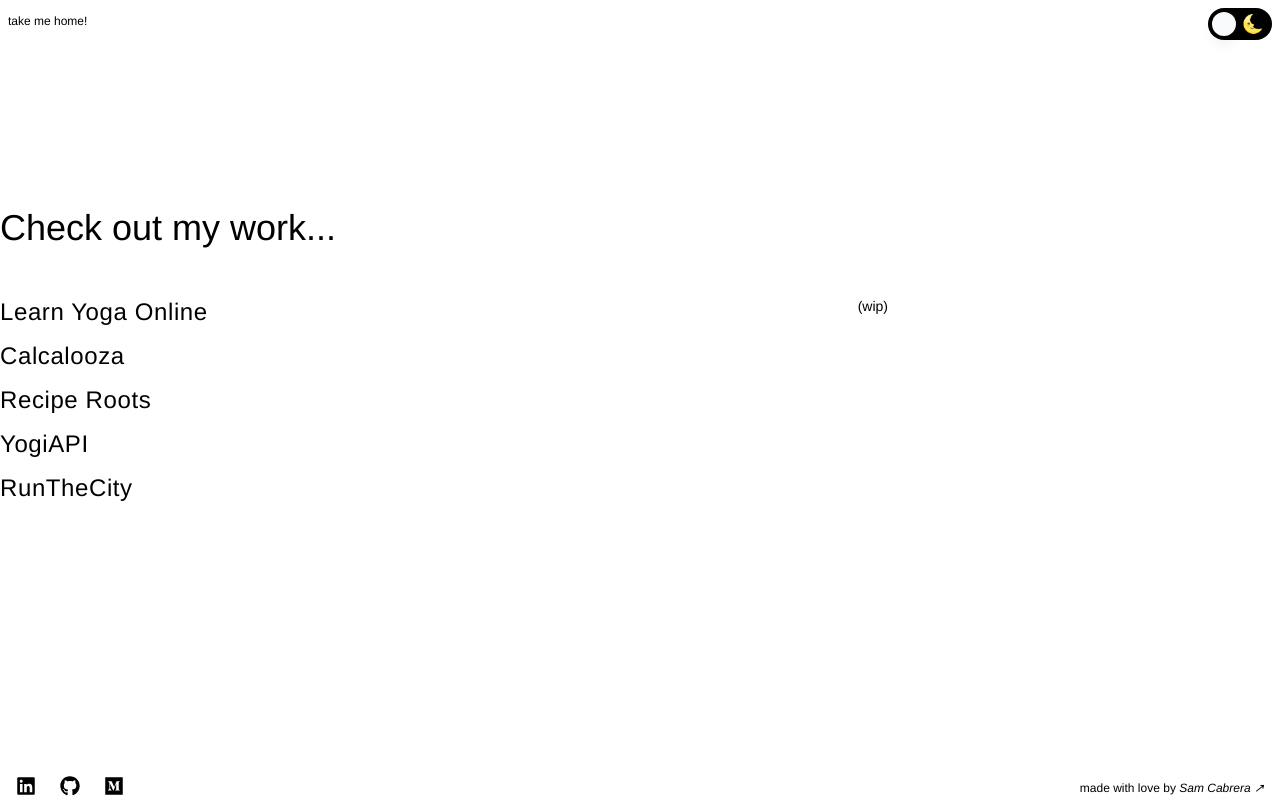
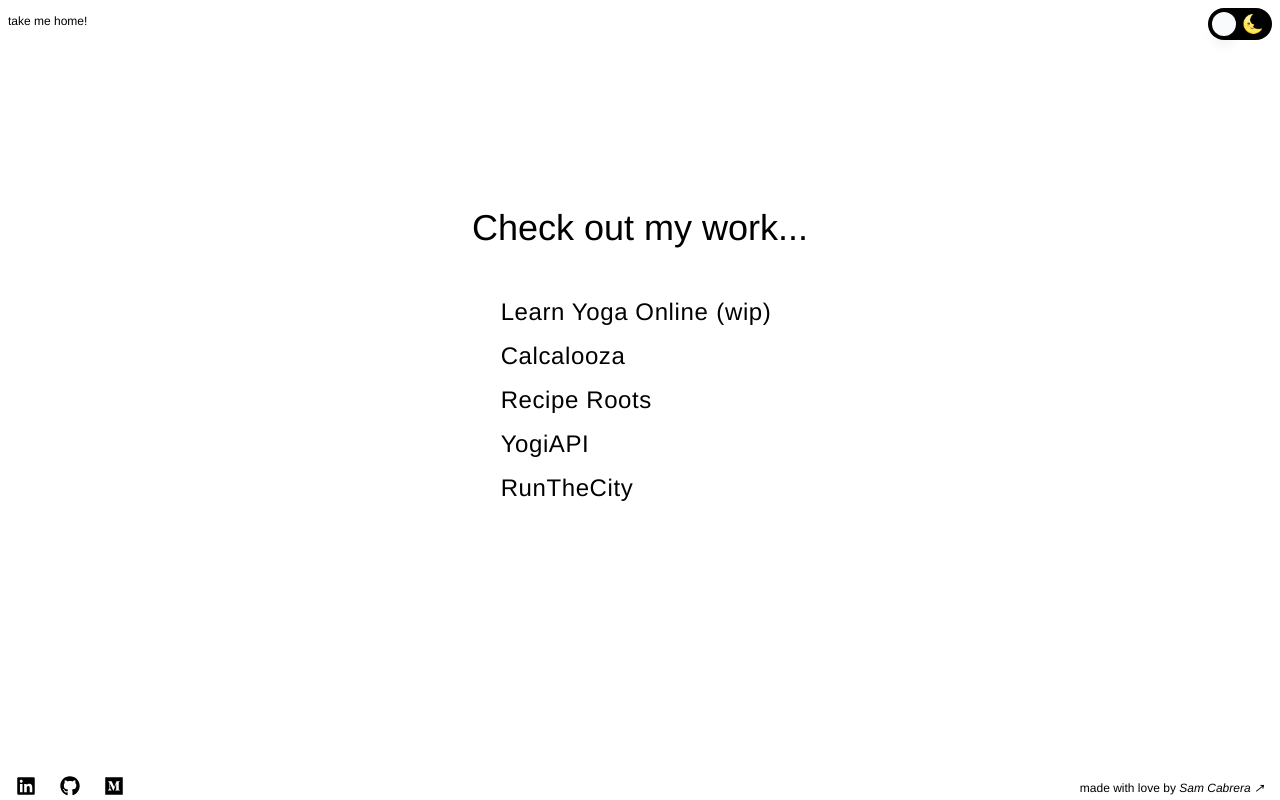
Before and after one commit to samanthacabrera/portfolio, a React (Vite) app: page /work in a window 1280 px wide. Built offline with nearby package versions, Linux system fonts and the light colour scheme.

Commit message:
minor update to Article and Project Lists

```diff
--- a/src/pages/homepage/Articles.jsx
+++ b/src/pages/homepage/Articles.jsx
@@ -1,6 +1,5 @@
 import React, { useState, useEffect } from "react";
 import ToText from "../../utils/ToText";
-import FadeInSection from "../../utils/FadeIn";
 
 function Articles() {
     const mediumURL = "https://api.rss2json.com/v1/api.json?rss_url=https://medium.com/feed/@samantha.n.cabrera";
@@ -34,7 +33,7 @@ function Articles() {
     const displayBlogs = () => {
     if (blog.items) {
         return blog.items.map((post, index) => (
-            <div key={index} className='hover:text-lime-500 hover:scale-105 transition duration-500'>
+            <div key={index} className='text-left max-w-sm md:max-w-4xl hover:text-lime-500 hover:scale-105 transition duration-500'>
                 <a href={post.link} rel='noreferrer' target='_blank' className='block'>
                     <h6 className="mb-2">
                         {post.title}
@@ -48,12 +47,11 @@ function Articles() {
 };
 
     return (
-        <FadeInSection>
-            <div className="min-h-screen flex flex-col justify-center space-y-4 text-left">
-                <h2 className="text-4xl lg:text-6xl pb-2">My two cents...</h2>
+
+            <div className="flex flex-col justify-center items-center space-y-4 md:space-y-12 h-[90vh]">
+                <h2 className="text-4xl pb-4">My two cents...</h2>
                 {displayBlogs()}
             </div>
-        </FadeInSection>
     );
 }
 
--- a/src/pages/homepage/ProjectsList.jsx
+++ b/src/pages/homepage/ProjectsList.jsx
@@ -5,7 +5,7 @@ import projects from '../../data/projectsData';
 const Projects = () => {
     return (
 
-            <div className="flex flex-col justify-center text-left h-[90vh] px-4 md:px-0">
+            <div className="flex flex-col justify-center md:items-center h-[90vh] px-4 md:px-0">
                 <h2 className="text-4xl pb-4 md:pb-12">Check out my work...</h2>
                 <div className="flex flex-col space-y-1 max-w-md md:max-w-4xl">
                     {projects.map((project) => {
@@ -15,12 +15,13 @@ const Projects = () => {
                                 <div className="relative">
                                     <h3 className="hover:text-cyan-600 transition duration-300 text-2xl tracking-wide mb-2">
                                         {title}
+                                        {wip && (
+                                            <span className="px-2">
+                                                (wip)
+                                            </span>
+                                        )}
                                     </h3>
-                                    {wip && (
-                                        <span className="absolute top-0 right-2 text-sm">
-                                            (wip)
-                                        </span>
-                                    )}
+
                                 </div>
                             </Link>
                         );
```
